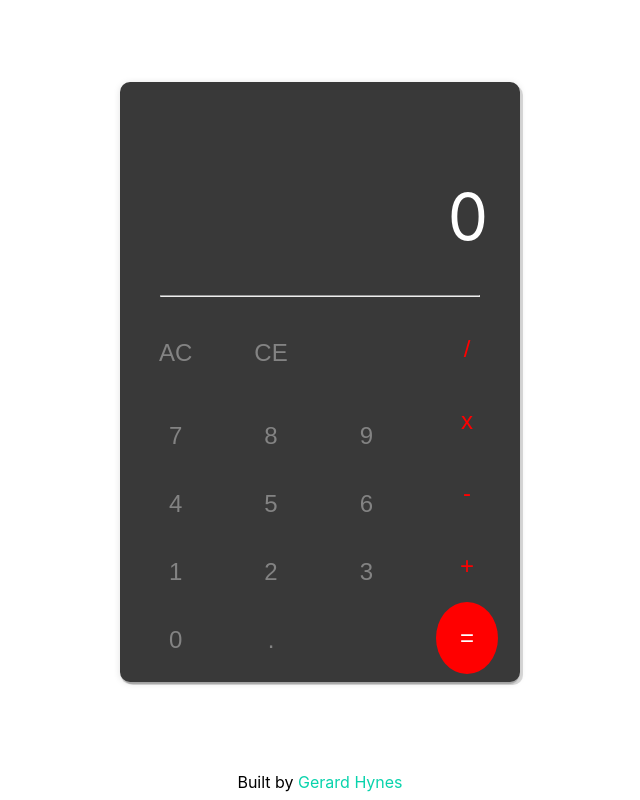
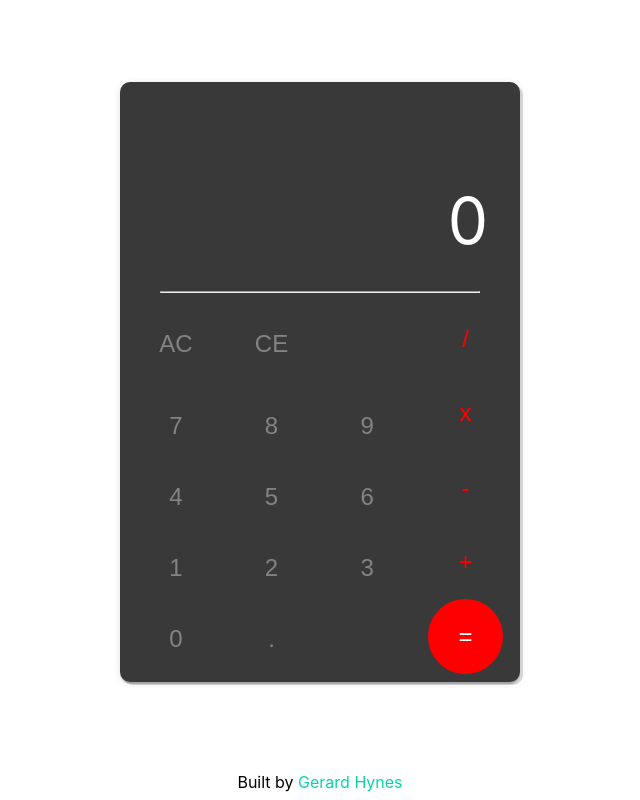
Before and after one commit to gerhynes/react-calculator, a React (Create React App) app: page / in a window 1280 px wide. Shown: the whole page, without its empty margins (320-960 px from the left). Built offline with nearby package versions, Linux system fonts and the light colour scheme.

Commit message:
Update button styles

```diff
--- a/src/components/Calculator/Calculator.css
+++ b/src/components/Calculator/Calculator.css
@@ -38,6 +38,7 @@ hr {
   width: 80%;
   height: 2px;
   color: #838383;
+  margin: 0 auto;
 }
 
 .buttons {
@@ -45,7 +46,7 @@ hr {
   display: grid;
   grid-template-columns: repeat(4, 1fr);
   justify-items: center;
-  gap: 0.5rem;
+  gap: 0.25rem;
   padding: 0.5rem;
   border-bottom-left-radius: 10px;
   border-bottom-right-radius: 10px;
@@ -96,7 +97,7 @@ hr {
 .button.equals {
   color: #fff;
   background-color: red;
-  width: 62px;
+  width: 74.5px;
   border-radius: 50%;
 }
 /*
--- a/src/index.css
+++ b/src/index.css
@@ -2,6 +2,8 @@
 *::after,
 *::before {
   box-sizing: border-box;
+  margin: 0;
+  padding: 0;
 }
 
 body {
```
